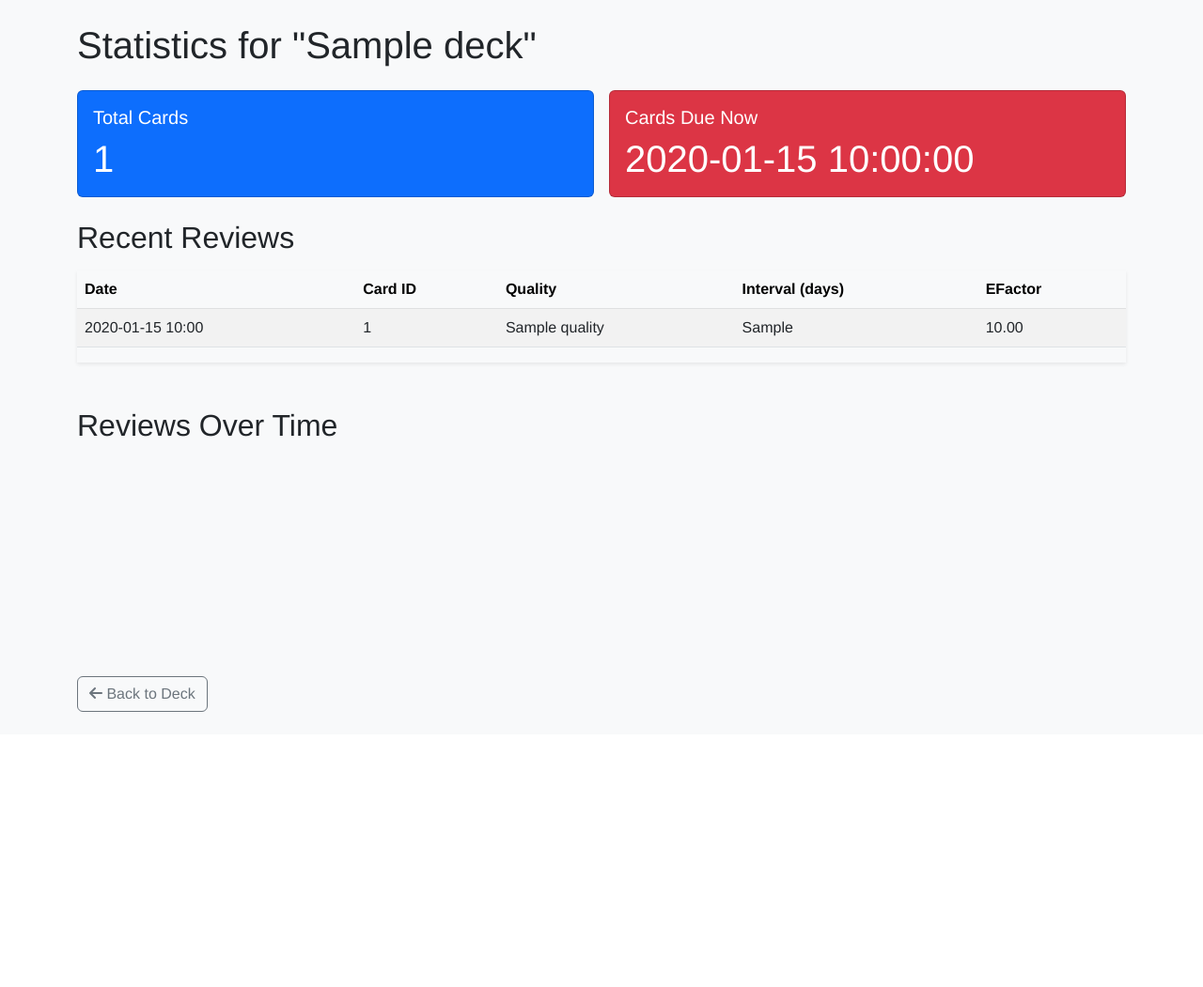
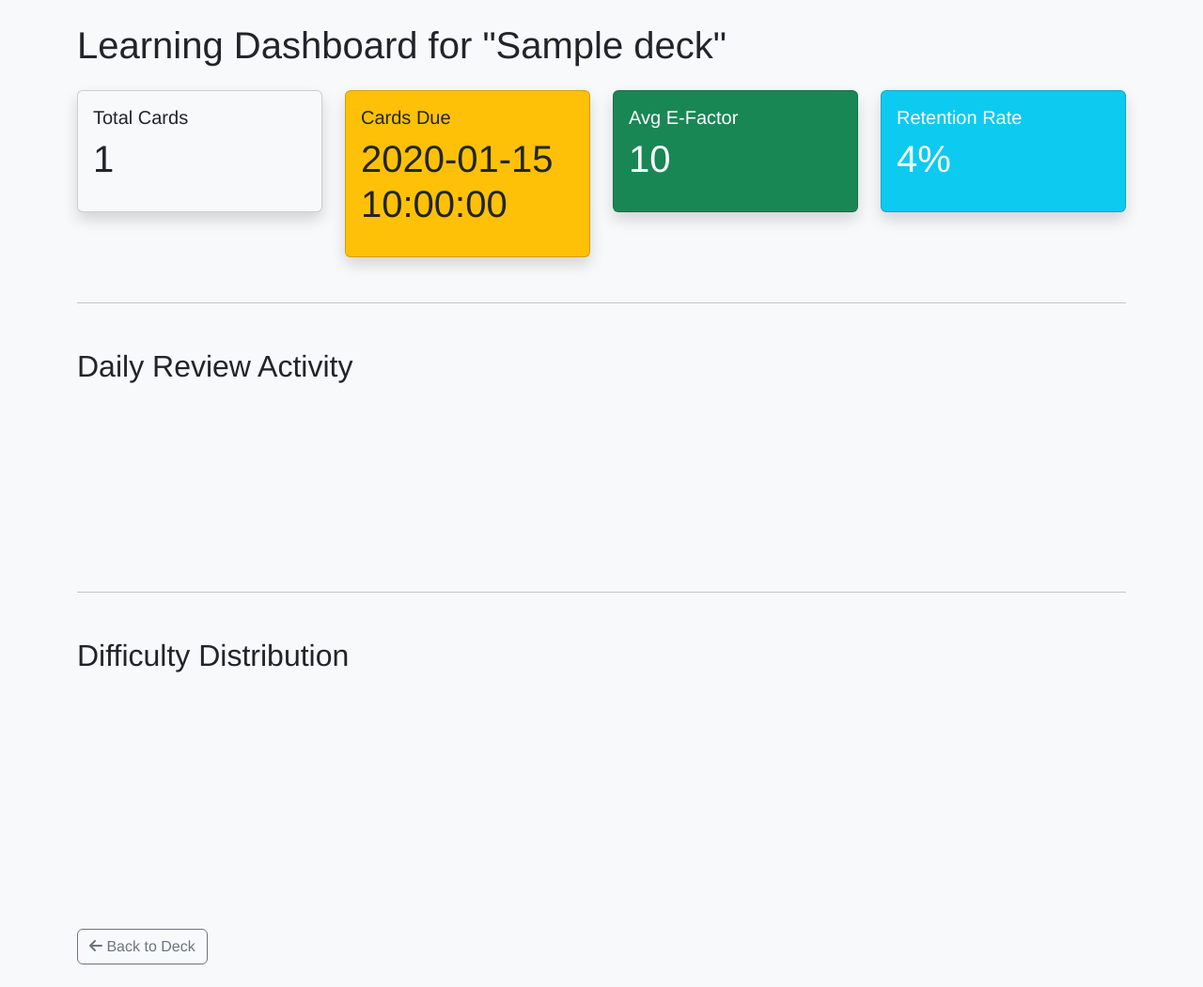
Before and after one commit to Jdawg0309/FlashcardApp, a Flask app: template templates/stats.html in a window 1280 px wide. Shown: the part 56-1107 px from the top of the page at 94% size. Before the commit the page ends 814 px from the top, so only its background shows below. Run offline with Flask 3, Linux system fonts and the light colour scheme; tables that the repository leaves empty hold one stand-in row (values such as "Sample post"); the template is opened without the code that fills it: values that come from a table or form of the project are taken from there, most other values are stand-ins (such as "Sample title", 1, 10 or a date in 2020); a map, chart or similar area stays blank.

Commit message:
flashcard ease factor

```diff
--- a/models.py
+++ b/models.py
@@ -143,6 +143,7 @@ class ReviewLog(db.Model):
     quality = db.Column(db.Integer, nullable=False)
     interval_days = db.Column(db.Integer, nullable=False)
     efactor = db.Column(db.Float, nullable=False)
+    response_time = db.Column(db.Float, nullable=True)  # in seconds
 
     def __repr__(self):
         return (
--- a/templates/stats.html
+++ b/templates/stats.html
@@ -1,64 +1,56 @@
 {% extends "base.html" %}
-{% block title %}Stats: {{ deck.name }}{% endblock %}
+{% block title %}Analytics: {{ deck.name }}{% endblock %}
 
 {% block content %}
-  <h1 class="mb-4">Statistics for "{{ deck.name }}"</h1>
+  <h1 class="mb-4">Learning Dashboard for "{{ deck.name }}"</h1>
 
-  <div class="row row-cols-1 row-cols-md-2 g-3 mb-4">
-    <div class="col">
-      <div class="card text-white bg-primary h-100">
+  <div class="row g-4">
+    <!-- Key Metrics -->
+    <div class="col-md-3">
+      <div class="card bg-light shadow">
         <div class="card-body">
-          <h5 class="card-title">Total Cards</h5>
-          <p class="card-text display-6">{{ total_cards }}</p>
+          <h5>Total Cards</h5>
+          <p class="display-6">{{ total_cards }}</p>
         </div>
       </div>
     </div>
-    <div class="col">
-      <div class="card text-white bg-danger h-100">
+    <div class="col-md-3">
+      <div class="card bg-warning text-dark shadow">
         <div class="card-body">
-          <h5 class="card-title">Cards Due Now</h5>
-          <p class="card-text display-6">{{ due_cards }}</p>
+          <h5>Cards Due</h5>
+          <p class="display-6">{{ due_cards }}</p>
+        </div>
+      </div>
+    </div>
+    <div class="col-md-3">
+      <div class="card bg-success text-white shadow">
+        <div class="card-body">
+          <h5>Avg E-Factor</h5>
+          <p class="display-6">{{ average_efactor | round(2) }}</p>
+        </div>
+      </div>
+    </div>
+    <div class="col-md-3">
+      <div class="card bg-info text-white shadow">
+        <div class="card-body">
+          <h5>Retention Rate</h5>
+          <p class="display-6">{{ retention_rate | round(1) }}%</p>
         </div>
       </div>
     </div>
   </div>
 
-  <h2 class="mb-3">Recent Reviews</h2>
-  {% if logs %}
-    <div class="table-responsive shadow-sm mb-5">
-      <table class="table table-striped table-hover align-middle">
-        <thead class="table-light">
-          <tr>
-            <th scope="col">Date</th>
-            <th scope="col">Card ID</th>
-            <th scope="col">Quality</th>
-            <th scope="col">Interval (days)</th>
-            <th scope="col">EFactor</th>
-          </tr>
-        </thead>
-        <tbody>
-          {% for log in logs %}
-            <tr>
-              <td>{{ log.review_date.strftime("%Y-%m-%d %H:%M") }}</td>
-              <td>{{ log.card_id }}</td>
-              <td>{{ log.quality }}</td>
-              <td>{{ log.interval_days }}</td>
-              <td>{{ "%.2f"|format(log.efactor) }}</td>
-            </tr>
-          {% endfor %}
-        </tbody>
-      </table>
-    </div>
-  {% else %}
-    <div class="alert alert-secondary">
-      No reviews logged yet.
-    </div>
-  {% endif %}
+  <hr class="my-5">
 
-  <h2 class="mb-3">Reviews Over Time</h2>
-  <canvas id="reviewsChart" width="400" height="200"></canvas>
+  <h2 class="mb-3">Daily Review Activity</h2>
+  <canvas id="activityChart" height="150"></canvas>
 
-  <div class="mt-4">
+  <hr class="my-5">
+
+  <h2 class="mb-3">Difficulty Distribution</h2>
+  <canvas id="qualityPieChart" height="200"></canvas>
+
+  <div class="mt-5">
     <a href="{{ url_for('decks.deck_detail', deck_id=deck.id) }}" class="btn btn-outline-secondary">
       <i class="fas fa-arrow-left"></i> Back to Deck
     </a>
@@ -68,35 +60,43 @@
 {% block scripts %}
 <script>
   document.addEventListener("DOMContentLoaded", function() {
-    const ctx = document.getElementById('reviewsChart').getContext('2d');
-    new Chart(ctx, {
-      type: 'line',
+    const ctx1 = document.getElementById('activityChart').getContext('2d');
+    new Chart(ctx1, {
+      type: 'bar',
       data: {
-        labels: {{ chart_dates|tojson }},
+        labels: {{ chart_dates | tojson }},
         datasets: [{
-          label: 'Cards Reviewed',
-          data: {{ chart_counts|tojson }},
-          fill: false,
-          tension: 0.1
+          label: 'Reviews per Day',
+          data: {{ chart_counts | tojson }},
+          backgroundColor: 'rgba(75, 192, 192, 0.6)',
+          borderColor: 'rgba(75, 192, 192, 1)',
+          borderWidth: 1
         }]
       },
       options: {
+        responsive: true,
         scales: {
-          x: {
-            display: true,
-            title: {
-              display: true,
-              text: 'Date'
-            }
-          },
-          y: {
-            display: true,
-            title: {
-              display: true,
-              text: 'Count'
-            },
-            beginAtZero: true
-          }
+          y: { beginAtZero: true }
+        }
+      }
+    });
+
+    const ctx2 = document.getElementById('qualityPieChart').getContext('2d');
+    new Chart(ctx2, {
+      type: 'doughnut',
+      data: {
+        labels: ['Perfect (5)', 'Good (4)', 'Hesitated (3)', 'Hard (2)', 'Forgot (1)', 'Blackout (0)'],
+        datasets: [{
+          data: {{ quality_distribution | tojson }},
+          backgroundColor: [
+            '#198754', '#0dcaf0', '#ffc107', '#6c757d', '#dc3545', '#343a40'
+          ]
+        }]
+      },
+      options: {
+        responsive: true,
+        plugins: {
+          legend: { position: 'bottom' }
         }
       }
     });
```
Also changed, not shown: scheduler.py (+13 -17 lines), templates/review.html (+45 -0 lines), templates/base.html (indentation only).
